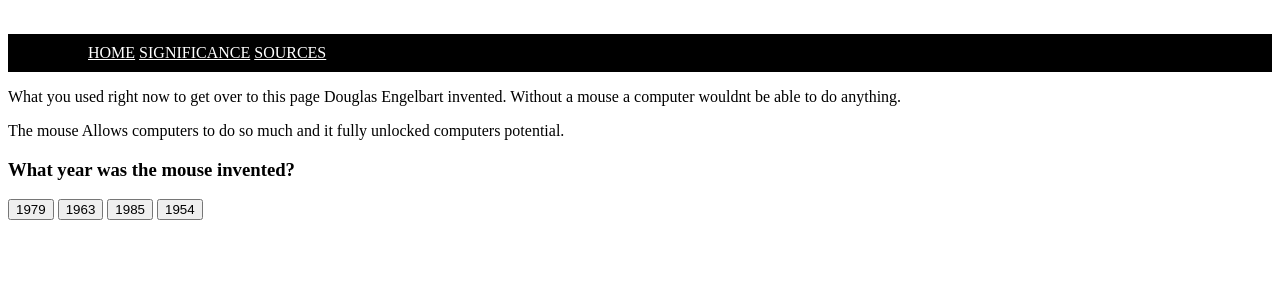
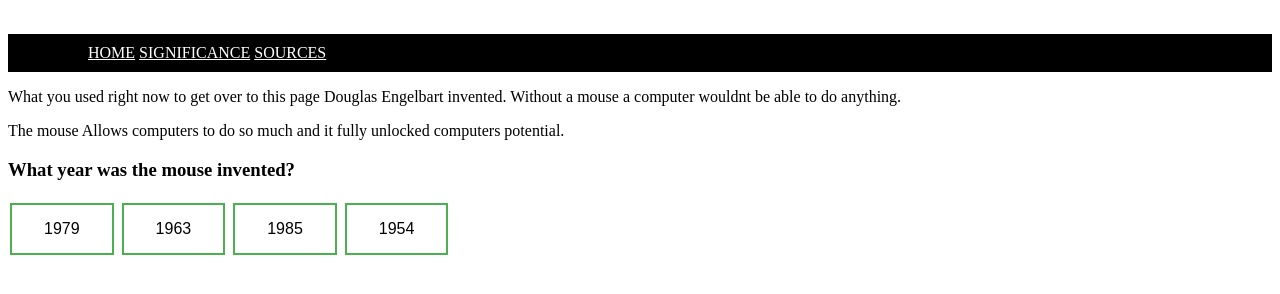
Before and after one commit to ironshark205/Douglas-Engelbart-Project, a plain HTML site: page Significance.html in a window 1280 px wide. Shown: the part 118-412 px from the top of the page. Drawn offline with Linux system fonts and the light colour scheme.

Commit message:
Update style.css

```diff
--- a/style.css
+++ b/style.css
@@ -22,3 +22,15 @@ a {
   padding: 10px 80px;
   background-color: black;
 }
+
+.quizButton{
+  background-color: white;
+  color: black;
+  border: 2px solid #4CAF50;
+  padding: 15px 32px;
+  text-align: center;
+  text-decoration: none;
+  font-size: 16px;
+  margin: 4px 2px;
+  display: inline-block;
+}
```
